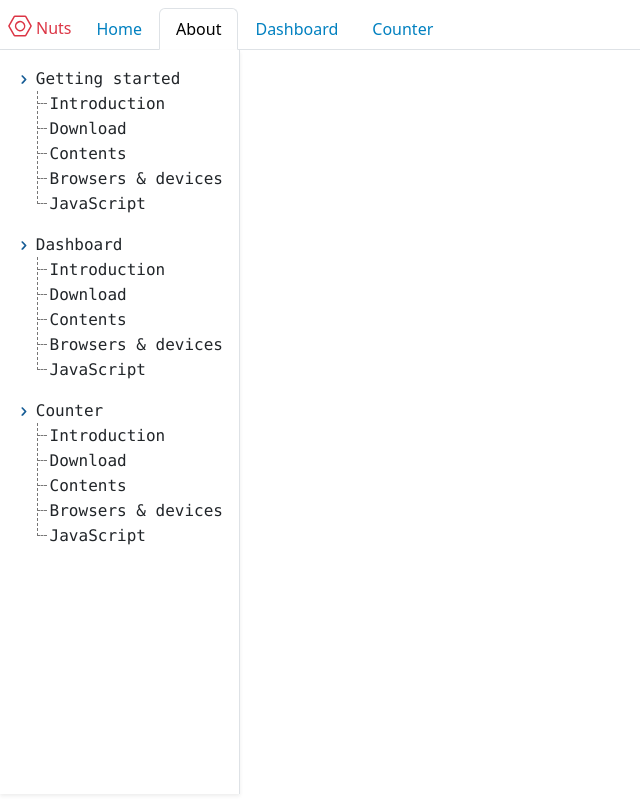
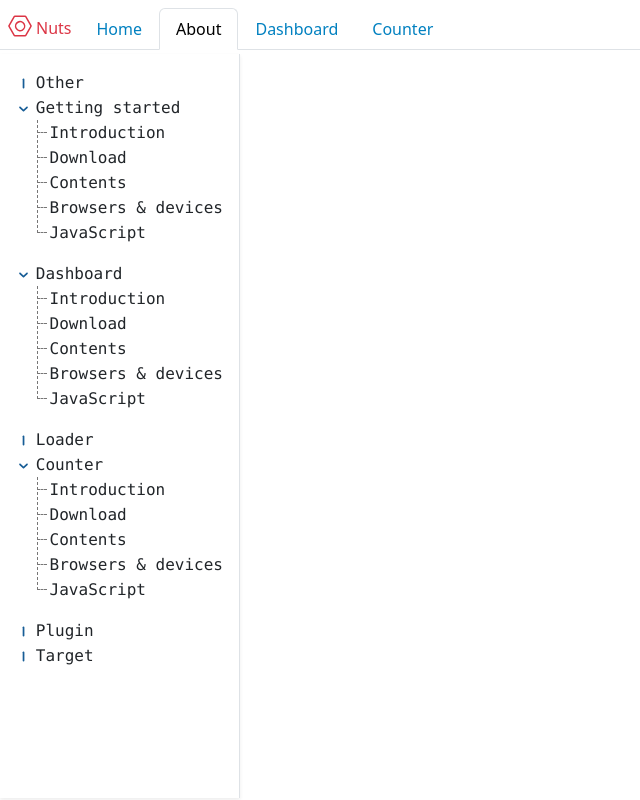
Before and after one commit to yeejlan/learning_stuff, a React (Create React App) app in the folder saga-app/: page /saga-app/about in a window 1280 px wide. Shown: the whole page, without its empty margins (0-640 px from the left). Built offline with nearby package versions, Linux system fonts and the light colour scheme.

Commit message:
wip: sidebar

```diff
--- a/saga-app/src/style.scss
+++ b/saga-app/src/style.scss
@@ -14,7 +14,6 @@ $blue: rgb(0, 128, 192);
 }
 
 * {
-    box-sizing:border-box;
     list-style:none;
 }
 
@@ -43,8 +42,19 @@ a {
     position: relative;
 }
 
+.sidebar_item_open .sidebar_item_toggle {
+    transform: rotate(90deg);
+}
+
+.sidebar_item_fixed {
+    margin-top: -.075rem;
+    margin-right: .3rem;
+}
+
 .sidebar_item_toggle {
-    margin-right: .3rem;
+    @extend .sidebar_item_fixed;
+    cursor: pointer;
+    transition: .1s;
 }
 
 .sidebar_item a {
@@ -53,10 +63,6 @@ a {
 
 .sidebar_item a:hover {
     color: $blue;
-}
-
-.sidebar_item_active {
-    font-weight: bold;
 }
 
 .sidebar_item_parent:before {
--- a/saga-app/src/view/common/sidebar.jsx
+++ b/saga-app/src/view/common/sidebar.jsx
@@ -6,8 +6,10 @@ import {
   Link,
 } from "react-router-dom";
 import classnames from 'classnames';
+import { useState } from 'react';
 
 const sidebar_menus = [
+  { path: "/other", name: "Other"},
   { path: "/getting-started", name: "Getting started", submenu: [
       { path: "/getting-started/introduction", name: "Introduction"},
       { path: "/getting-started/download", name: "Download"},
@@ -23,6 +25,7 @@ const sidebar_menus = [
       { path: "/getting-started/browsers-devices", name: "Browsers & devices"},
       { path: "/getting-started/javaScript", name: "JavaScript"},
     ]},
+  { path: "/loader", name: "Loader"},
   { path: "/counter", name: "Counter", submenu: [
       { path: "/getting-started/introduction", name: "Introduction"},
       { path: "/getting-started/download", name: "Download"},
@@ -30,6 +33,10 @@ const sidebar_menus = [
       { path: "/getting-started/browsers-devices", name: "Browsers & devices"},
       { path: "/getting-started/javaScript", name: "JavaScript"},
     ]},
+
+
+  { path: "/plugin", name: "Plugin"},
+  { path: "/target", name: "Target"},
 ]
 
 function SideBarContent(props) {
@@ -41,32 +48,60 @@ function SideBarContent(props) {
   );
 }
 
+function SidebarMenu(props) {
+  const [isOpen, setOpen] = useState(true);
+  const {one} = props;
+
+  function toggleMenu() {
+    setOpen(!isOpen);
+  }
+
+  return (
+    <>
+      <div className={classnames('sidebar_item', {'sidebar_item_open': isOpen})}>
+        {one.submenu !== undefined &&
+        <>
+        <svg onClick={toggleMenu} className="sidebar_item_toggle" xmlns="http://www.w3.org/2000/svg" viewBox="0 0 20 20" width="15" height="17"
+          fill="#175d96">
+        <path d="M9.2 4.5l4.5 4.7c.2.2.3.5.3.8s-.1.6-.3.8l-4.5 4.7c-.5.4-1.2.4-1.7 0-.4-.5-.4-1 0-1.6l3.8-3.9-3.8-4c-.4-.4-.4-1 0-1.5.5-.4 1.2-.4 1.7 0z"></path>
+        </svg>
+        <a className="sidebar_item_title font-monospace" onClick={toggleMenu} href="#!">{one.name}</a>
+        </>
+        }
+        {one.submenu === undefined &&
+        <>
+        <svg className="sidebar_item_fixed" viewBox="0 0 20 20" xmlns="http://www.w3.org/2000/svg" width="15" height="17" fill="#175d96">
+        <path d="M10 3.3c-.6 0-1 .4-1.1 1.1v11.2c0 .3.2.6.4.8s.5.4.8.4c.6 0 1-.4 1.1-1.1V4.5c0-.3-.2-.6-.4-.8s-.5-.4-.8-.4z"></path>
+        </svg>
+        <Link aria-current="page" className="sidebar_item_title font-monospace" to={one.path}>{one.name}</Link>
+        </>
+        }
+
+        {isOpen && one.submenu !== undefined &&
+        <ul className="sidebar_item_parent">
+          {one['submenu'].map((subone, j) => (
+          <li key={j} className="sidebar_item_child">
+            <Link aria-current="page" className="font-monospace" to={subone.path}>{subone.name}</Link>
+          </li>
+          ))}
+        </ul>
+        }
+      </div>
+    </>
+  )
+}
+
 function Sidebar(props) {
 
   const location = useLocation();
   return (
 <>
   <div className={classnames('d-flex')} >
-      <div className={classnames('col=auto')}>
+      <div className={classnames('col=auto', 'mt-1')}>
         <div className={classnames('sidebar_left_panel', 'd-flex', 'flex-column', 'flex-shrink-0', 'p-3',
           'border-end', 'shadow-sm')}>
             {sidebar_menus.map((one, i) => (
-              <div key={i} class="sidebar_item sidebar_item_open ">
-                <svg className="sidebar_item_toggle" xmlns="http://www.w3.org/2000/svg" viewBox="0 0 20 20" width="15" height="17"
-                  fill="#175d96">
-                <path d="M9.2 4.5l4.5 4.7c.2.2.3.5.3.8s-.1.6-.3.8l-4.5 4.7c-.5.4-1.2.4-1.7 0-.4-.5-.4-1 0-1.6l3.8-3.9-3.8-4c-.4-.4-.4-1 0-1.5.5-.4 1.2-.4 1.7 0z"></path>
-                </svg>
-                <Link ariaCurrent="page" className="sidebar_item_title font-monospace" to={one.path}>{one.name}</Link>
-                {one.submenu != undefined &&
-                <ul className="sidebar_item_parent">
-                  {one['submenu'].map((subone, j) => (
-                  <li key={j} className="sidebar_item_child">
-                    <Link ariaCurrent="page" className="font-monospace" to={subone.path}>{subone.name}</Link>
-                  </li>
-                  ))}
-                </ul>
-                }
-              </div>
+              <SidebarMenu key={i} one={one} />
 
             ))}
         </div>
@@ -74,7 +109,7 @@ function Sidebar(props) {
       <div className="sidebar_right_panel p-5 col">
             <Switch>
               {sidebar_menus.map((one, i) => (
-                <Route key={i} exact={one.exact} path={one.path} component=<SideBarContent content={one.name} /> />
+                <Route key={i} exact={one.exact} path={one.path} component={<SideBarContent content={one.name} />} />
               ))}
             </Switch>
       </div>
```
